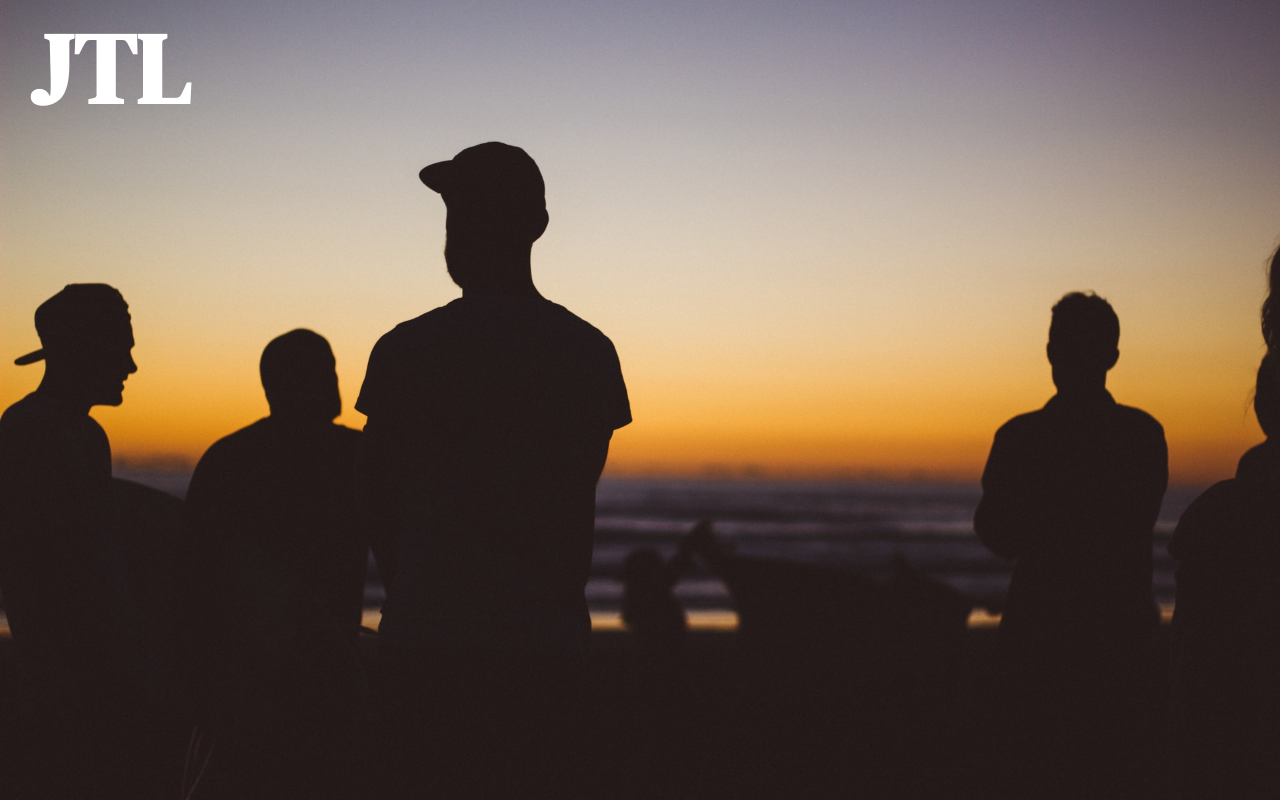
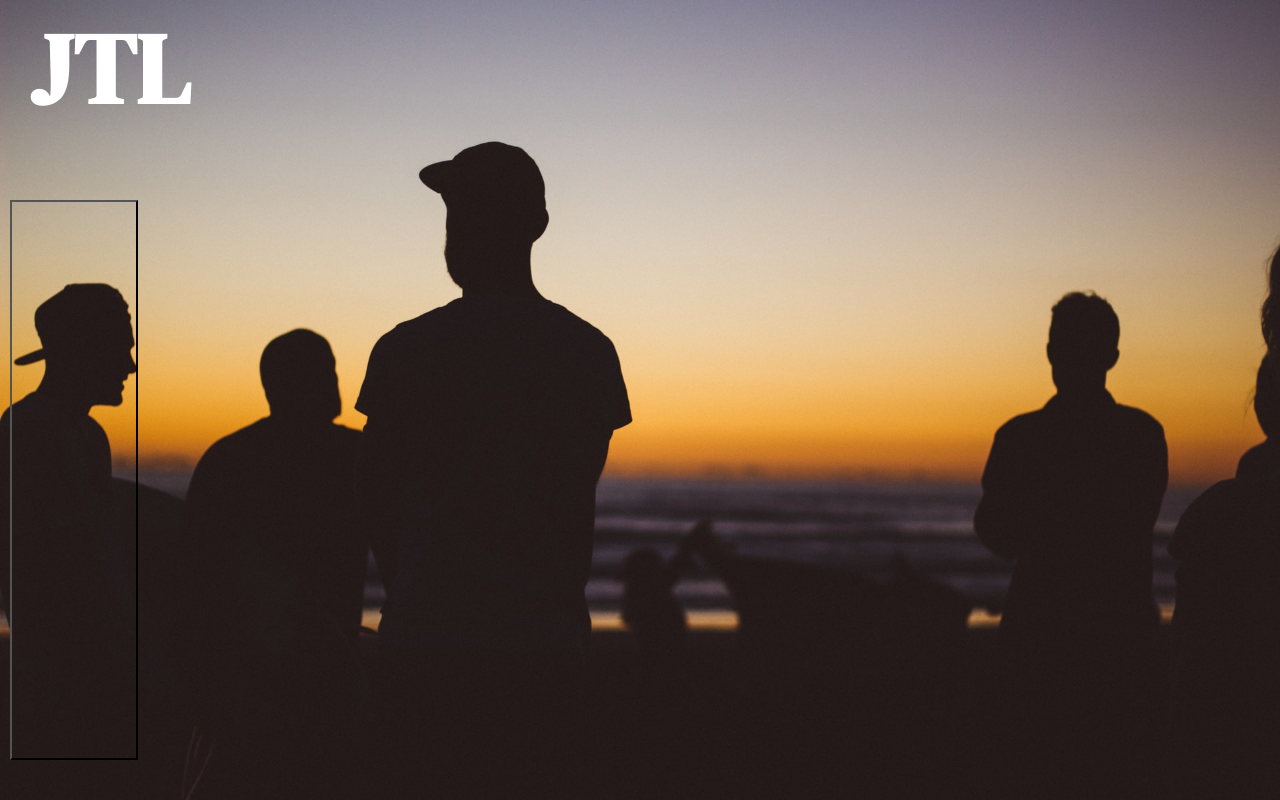
Before and after one commit to joshganote/30-Day-Challenge, a React (Create React App) app: page / in a window 1280 px wide. Built offline with nearby package versions, Linux system fonts and the light colour scheme.

Commit message:
created first responsive button on background image

```diff
--- a/src/App.js
+++ b/src/App.js
@@ -14,7 +14,9 @@ function App() {
     //   </Route>
     // </Switch>
     // </BrowserRouter>
-    <HomePage />
+    <map>
+      <HomePage />
+    </map>
   );
 }
 
--- a/src/components/HomePage.js
+++ b/src/components/HomePage.js
@@ -3,12 +3,34 @@ import React from 'react';
 import '../css/HomePage.css';
 
 function HomePage() {
+
+    const handleClickOne = () => {
+        console.log("Image 1")
+    }
+    const handleClickTwo = () => {
+        console.log("Image 2")
+    }
+
     return (
         <div className="bkg-image">
             <h1 className="header">JTL</h1>
+            <div className="btn-one-container">
+            <button onClick={handleClickOne} className="bkg-image_zone1"></button>
+            </div>
         </div>
-
     )
 }
 
 export default HomePage
+
+
+// window.addEventListener('mousemove', function (e) {
+//     document.getElementById('x-value').textContent = e.x;
+//     document.getElementById('y-value').textContent = e.y;
+// })
+{/* <p>
+                X: <span id="x-value"></span>
+            </p>
+            <p>
+                Y: <span id="y-value"></span>
+            </p> */}
--- a/src/css/HomePage.css
+++ b/src/css/HomePage.css
@@ -2,10 +2,49 @@
   background-image: url(../assets/background.jpg);
   width: 100%;
   height: 100%;
-  position: fixed;
+  position: absolute;
   background-size: cover;
   background-position: center;
 }
+
+.btn-one-container {
+  display: inline;
+  resize: inherit;
+}
+.bkg-image_zone1 {
+  position: absolute;
+  width: 10%;
+  height: 70%;
+  top: 200px;
+  left: 10px;
+  background-color: Transparent;
+  cursor: pointer;
+  outline: none;
+}
+
+@media screen and (max-width: 900px) {
+  .bkg-image_zone1 {
+    display: none;
+  }
+}
+
+/* .btn-two-container {
+  display: inline;
+  top: 60px;
+}
+.bkg-image_zone2 {
+  position: absolute;
+  width: 8vw;
+  height: 60vh;
+  background-color: Transparent;
+  cursor: pointer;
+  outline: none;
+}
+@media screen and (max-width: 750px) {
+  .bkg-image_zone2 {
+    display: none;
+  }
+} */
 
 .header {
   font-family: 'DM Serif Display', serif;
@@ -14,3 +53,11 @@
   margin: 0;
   padding-left: 30px;
 }
+
+.img-one {
+  position: relative;
+  width: 20%;
+  background-color: Transparent;
+  cursor: pointer;
+
+}
```
Also changed, not shown: src/assets/background3.jpg (added), 1 other file (tests, documents, lock files or other folders).
